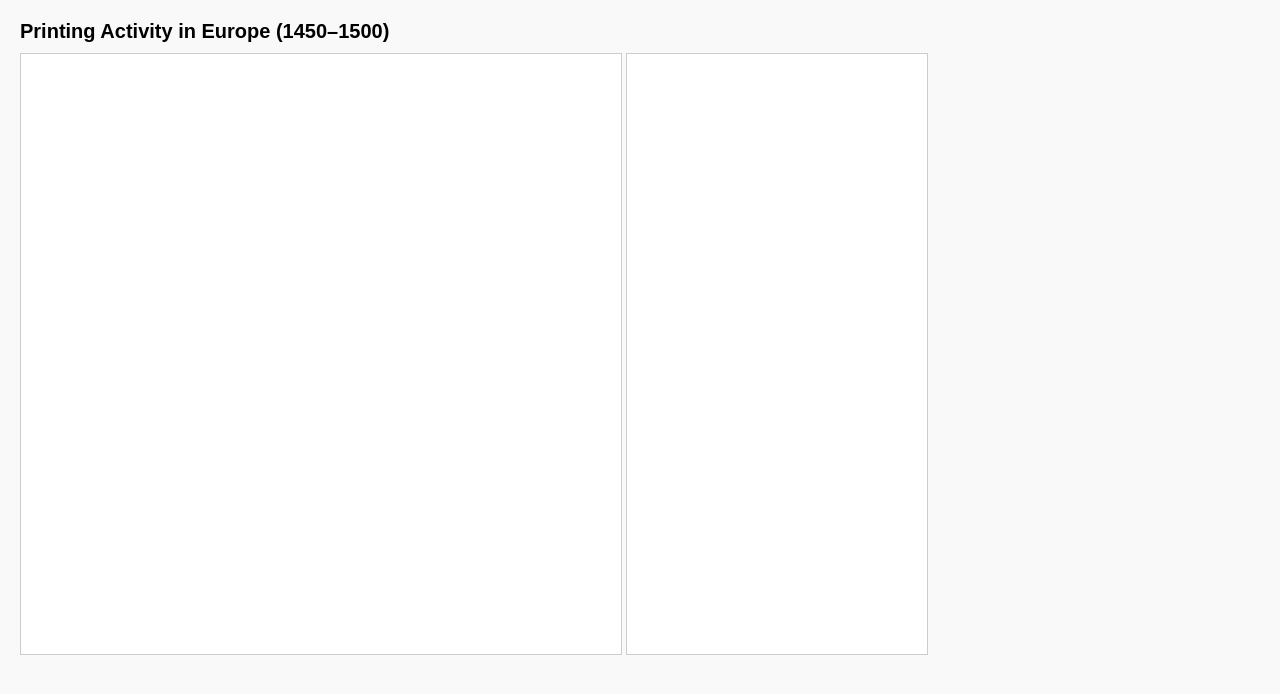
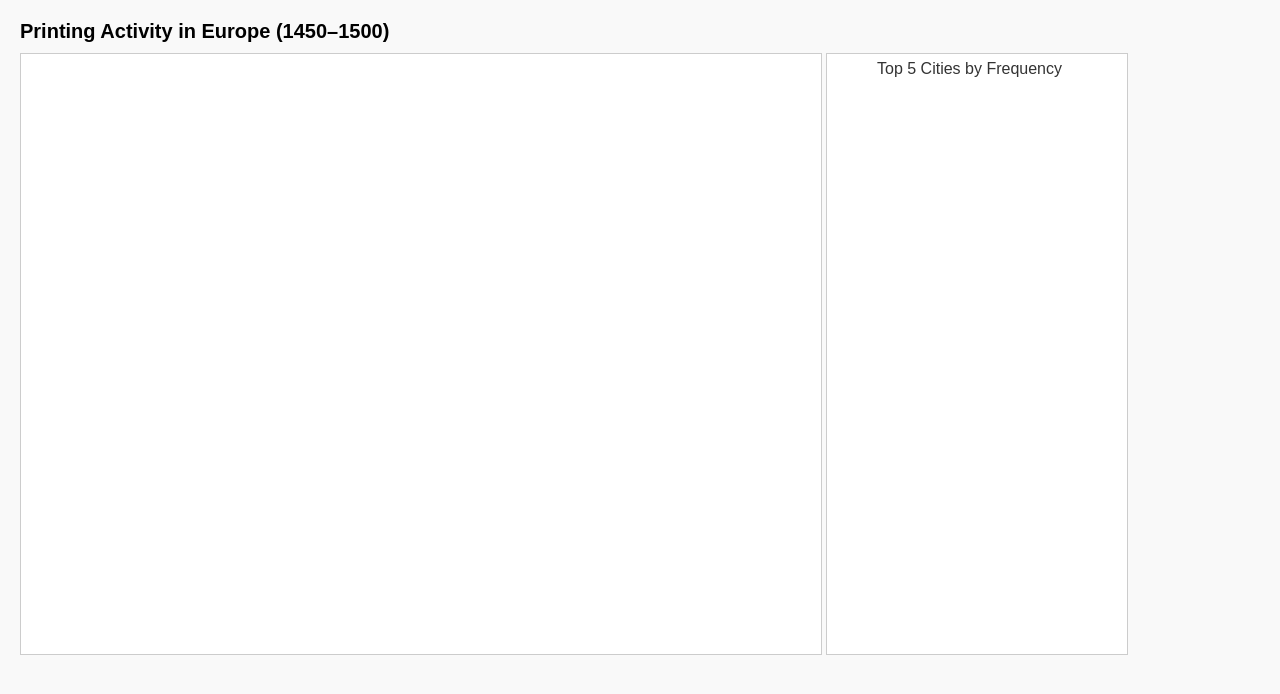
Before and after one commit to tomstandrews/tomstandrews.github.io, a plain HTML site: page index.html in a window 1280 px wide. Drawn offline with nearby package versions, Linux system fonts and the light colour scheme; no server answers.

Commit message:
index.html

```diff
--- a/index.html
+++ b/index.html
@@ -9,7 +9,7 @@
   <script src="https://unpkg.com/topojson-client@3"></script>
 
   <!-- Custom map logic -->
-  <script src="/data/js/map.js" defer></script>
+  <script src="/static/js/map.js" defer></script>
 
   <style>
     body {
```
